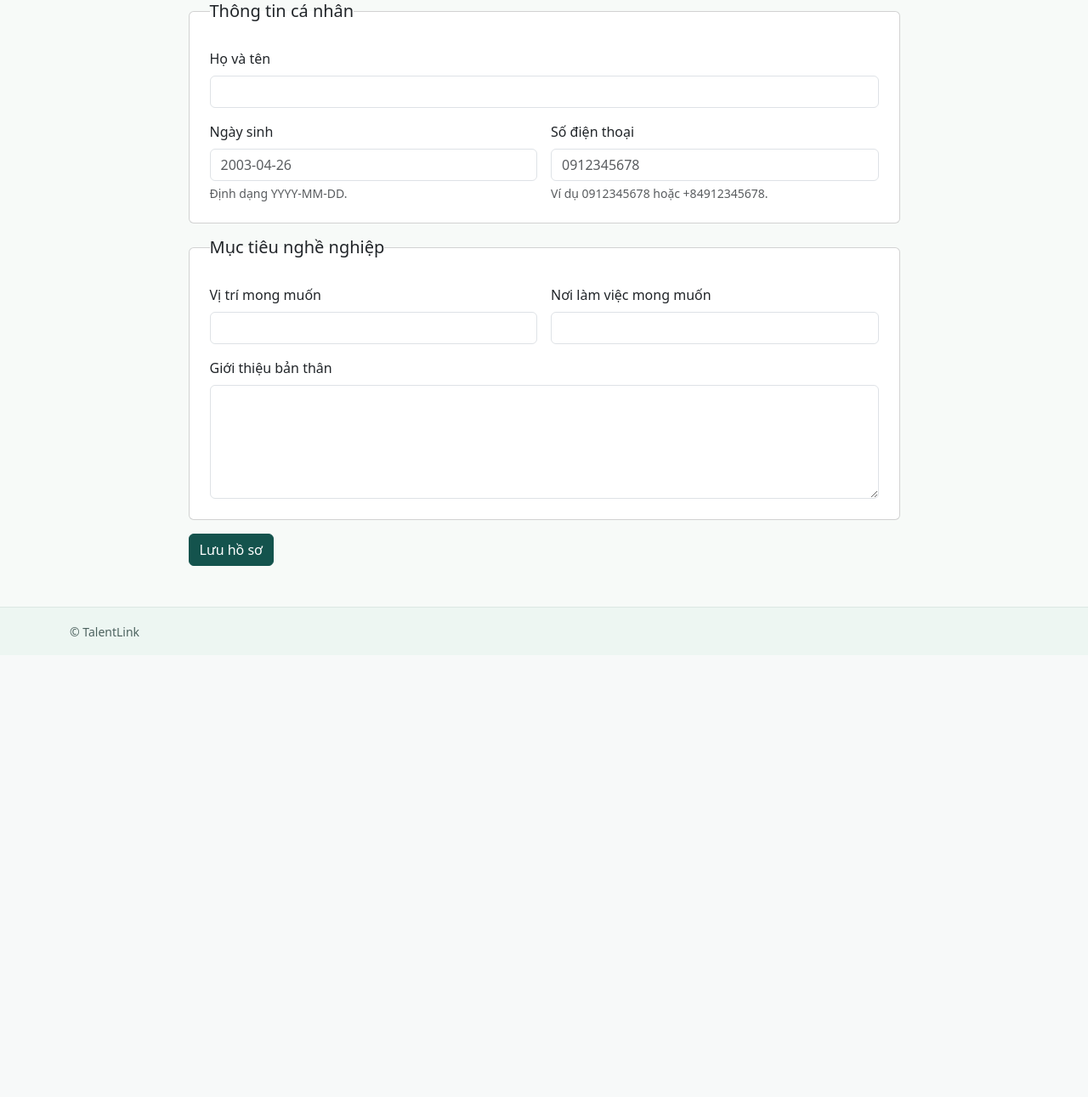
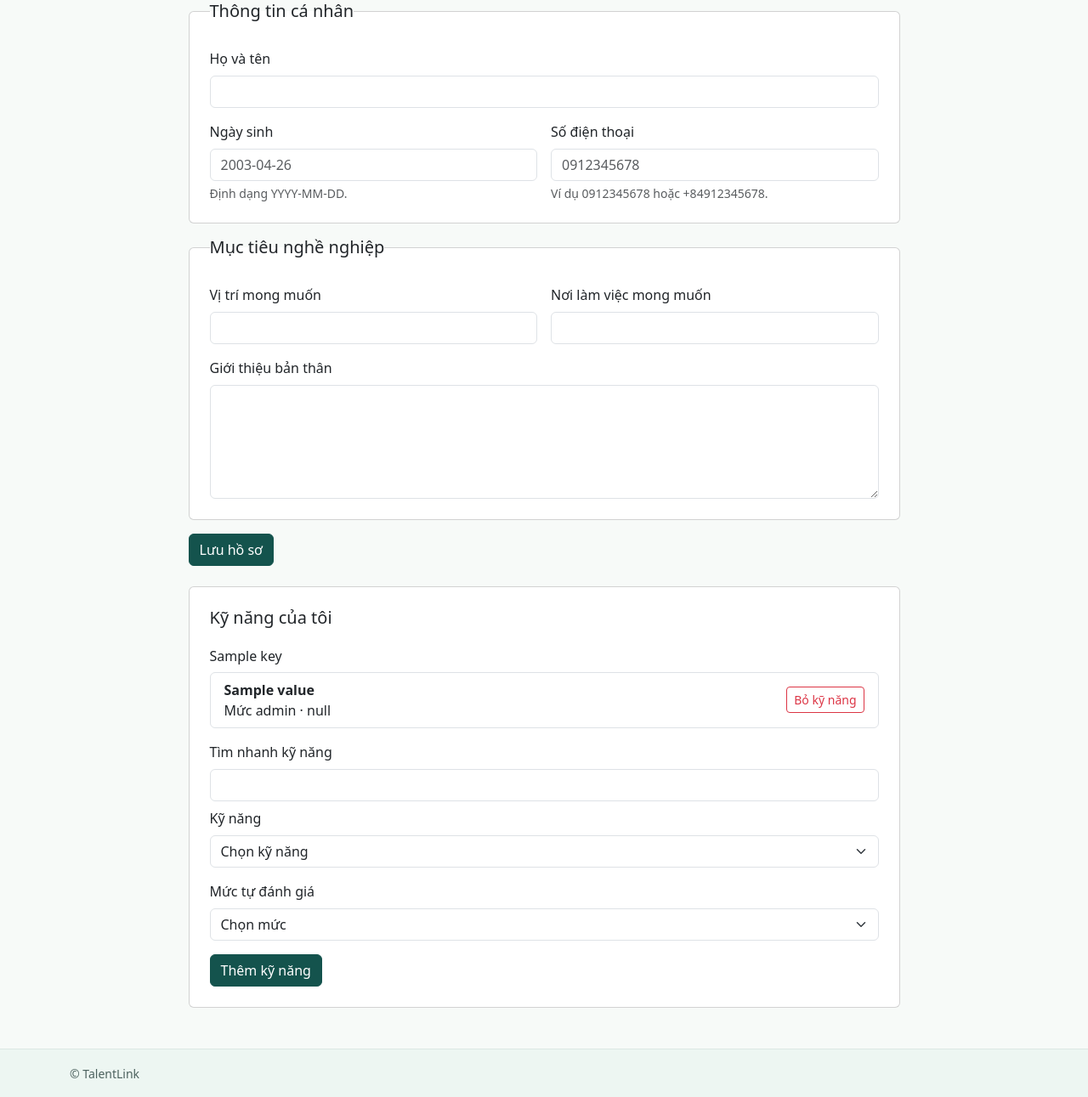
Before and after one commit to tukien2739/TalentLink, a Spring app: template src/main/resources/templates/student/profile.html in a window 1280 px wide. Shown: the part 246-1537 px from the top of the page at 85% size. Before the commit the page ends 995 px from the top, so only its background shows below. Run offline with Thymeleaf, Linux system fonts and the light colour scheme; the template is opened without the code that fills it: most values are stand-ins (such as "Sample title", 1, 10 or a date in 2020); data that the repository does not hold is empty; some of the project's set-up classes (security, data sources, template engines, error pages and the like) are left out, and stand-ins take their place; database files in the repository are not loaded; some libraries are stand-ins or nearby versions.

Commit message:
feat: T4E792C Kỹ năng của tôi

```diff
--- a/src/main/java/com/example/talentlink/repository/SkillRepository.java
+++ b/src/main/java/com/example/talentlink/repository/SkillRepository.java
@@ -21,6 +21,11 @@ public class SkillRepository {
 
     public List<Skill> findAll() {
         return jdbc.sql("SELECT id, name, category, hidden FROM skills ORDER BY hidden, category, name")
+                .query(Skill.class).list();
+    }
+
+    public List<Skill> findVisible() {
+        return jdbc.sql("SELECT id, name, category, hidden FROM skills WHERE hidden = FALSE ORDER BY name")
                 .query(Skill.class).list();
     }
 
--- /dev/null
+++ b/src/main/resources/static/js/student-skills.js
@@ -0,0 +1,15 @@
+const search = document.querySelector('#skill-search');
+const select = document.querySelector('#skillId');
+const options = Array.from(select.options).slice(1);
+const status = document.querySelector('#skill-search-status');
+
+search.hidden = false;
+search.labels[0].hidden = false;
+search.addEventListener('input', () => {
+    const query = search.value.trim().toLocaleLowerCase('vi');
+    const selected = select.value;
+    const matches = options.filter(option => option.text.toLocaleLowerCase('vi').includes(query));
+    select.replaceChildren(select.options[0], ...matches);
+    select.value = matches.some(option => option.value === selected) ? selected : '';
+    status.textContent = matches.length ? `${matches.length} kỹ năng phù hợp.` : 'Không tìm thấy kỹ năng.';
+});
--- a/src/main/resources/templates/student/profile.html
+++ b/src/main/resources/templates/student/profile.html
@@ -67,6 +67,54 @@
         </fieldset>
         <button class="btn btn-brand" type="submit">Lưu hồ sơ</button>
     </form>
+    <section id="skills" class="card p-3 p-md-4 mt-4" aria-labelledby="skills-title">
+        <h2 class="h5" id="skills-title">Kỹ năng của tôi</h2>
+        <p th:if="${skillGroups.isEmpty()}">Bạn chưa thêm kỹ năng.</p>
+        <div th:each="group : ${skillGroups}">
+            <h3 class="h6 mt-3" th:text="${group.key.label}"></h3>
+            <ul class="list-group mb-3">
+                <li class="list-group-item d-flex flex-wrap align-items-center justify-content-between gap-2"
+                    th:each="skill : ${group.value}">
+                    <div>
+                        <strong th:text="${skill.name}"></strong>
+                        <span class="d-block" th:text="|Mức ${skill.level} · ${skillLevels[skill.level - 1]}|"></span>
+                    </div>
+                    <form th:action="@{/me/profile/skills/{id}/remove(id=${skill.id})}" method="post">
+                        <button type="submit" class="btn btn-outline-danger btn-sm"
+                                th:attr="aria-label=|Bỏ kỹ năng ${skill.name}|">Bỏ kỹ năng</button>
+                    </form>
+                </li>
+            </ul>
+        </div>
+
+        <form th:action="@{/me/profile/skills}" th:object="${skillForm}" method="post" novalidate>
+            <div class="mb-3">
+                <label for="skill-search" class="form-label" hidden>Tìm nhanh kỹ năng</label>
+                <input id="skill-search" class="form-control mb-2" type="search" hidden>
+                <div id="skill-search-status" class="form-text" aria-live="polite"></div>
+                <label for="skillId" class="form-label">Kỹ năng</label>
+                <select class="form-select" th:field="*{skillId}" th:errorclass="is-invalid"
+                        aria-describedby="skill-id-error" required>
+                    <option value="">Chọn kỹ năng</option>
+                    <option th:each="skill : ${skillCatalog}" th:value="${skill.id}"
+                            th:text="|${skill.name} · ${skill.category.label}|"></option>
+                </select>
+                <div id="skill-id-error" class="invalid-feedback" th:errors="*{skillId}"></div>
+            </div>
+            <div class="mb-3">
+                <label for="level" class="form-label">Mức tự đánh giá</label>
+                <select class="form-select" th:field="*{level}" th:errorclass="is-invalid"
+                        aria-describedby="skill-level-error" required>
+                    <option value="">Chọn mức</option>
+                    <option th:each="description, row : ${skillLevels}" th:value="${row.count}"
+                            th:text="|${row.count} · ${description}|"></option>
+                </select>
+                <div id="skill-level-error" class="invalid-feedback" th:errors="*{level}"></div>
+            </div>
+            <button class="btn btn-brand" type="submit">Thêm kỹ năng</button>
+        </form>
+    </section>
+    <script th:src="@{/js/student-skills.js}" defer></script>
 </section>
 </body>
 </html>
```
Also changed, not shown: src/main/java/com/example/talentlink/controller/StudentProfileController.java (+58 -2 lines), src/main/java/com/example/talentlink/dto/StudentSkillForm.java (added, +12 -0 lines), src/main/java/com/example/talentlink/repository/StudentSkillRepository.java (added, +51 -0 lines).
